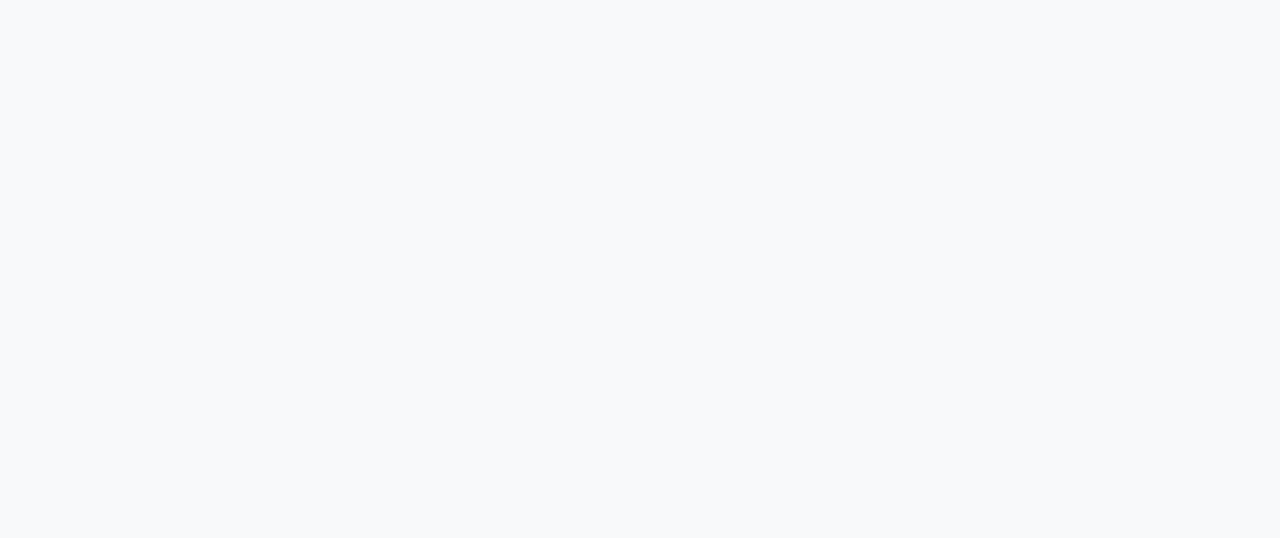
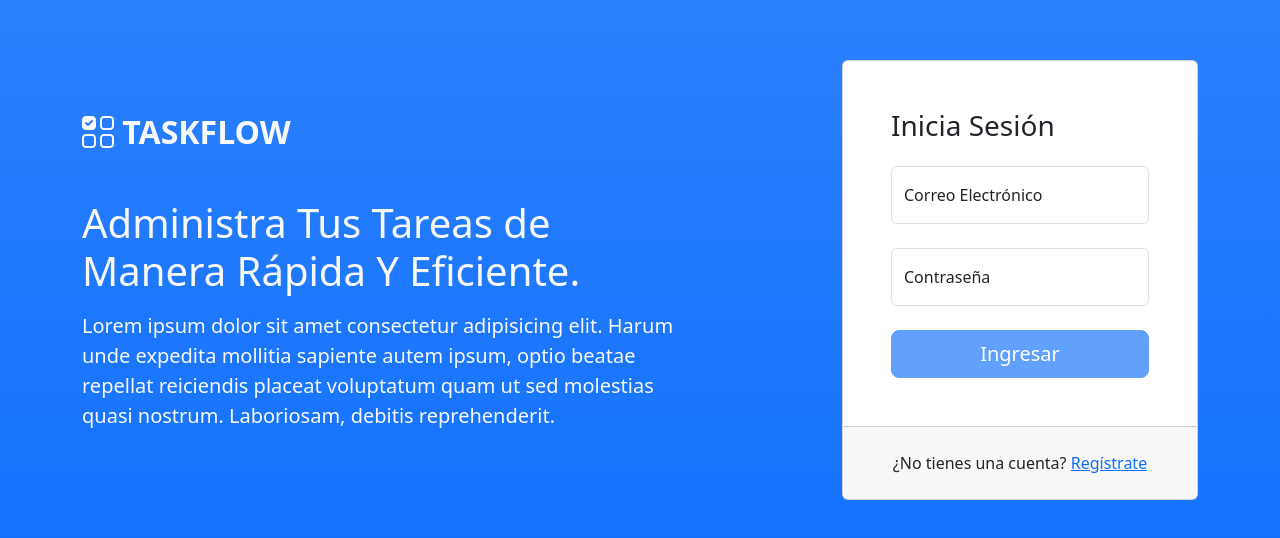
Before and after one commit to UnUsuarioMas67/todo-app-angular, an Angular app: page /login/sign-in in a window 1280 px wide. Before the commit this address led to /. Shown: the part 120-658 px from the top of the page. Built offline with nearby package versions, Linux system fonts and the light colour scheme.

Commit message:
Improve routing for LoginComponent

```diff
--- a/src/app/components/login-form/login-form.component.html
+++ b/src/app/components/login-form/login-form.component.html
@@ -31,7 +31,9 @@
   <div class="card-footer">
     <p class="text-center my-3">
       ¿No tienes una cuenta?
-      <a href="#" class="link-underline-primary" (click)="registerLinkClicked.emit()">Regístrate</a>
+      <a href="#" class="link-underline-primary" routerLink="/login/sign-up" (click)="registerLinkClicked.emit()">
+        Regístrate
+      </a>
     </p>
   </div>
 </div>
--- a/src/app/components/login-form/login-form.component.ts
+++ b/src/app/components/login-form/login-form.component.ts
@@ -2,10 +2,11 @@ import { Component, inject, output } from '@angular/core';
 import { FormsModule } from '@angular/forms';
 import { User } from '../../model/todo-data.type';
 import { TodoDataService } from '../../services/todo-data.service';
+import { RouterLink } from '@angular/router';
 
 @Component({
   selector: 'app-login-form',
-  imports: [FormsModule],
+  imports: [FormsModule, RouterLink],
   templateUrl: './login-form.component.html',
   styleUrl: './login-form.component.scss',
 })
--- a/src/app/components/register-form/register-form.component.html
+++ b/src/app/components/register-form/register-form.component.html
@@ -37,7 +37,9 @@
   <div class="card-footer">
     <p class="text-center my-3">
       ¿Ya estás registrado?
-      <a href="#" class="link-underline-primary" (click)="loginLinkClicked.emit()">Inicia Sesión</a>
+      <a href="#" class="link-underline-primary" routerLink="/login/sign-in" (click)="loginLinkClicked.emit()">
+        Inicia Sesión
+      </a>
     </p>
   </div>
 </div>
--- a/src/app/components/register-form/register-form.component.ts
+++ b/src/app/components/register-form/register-form.component.ts
@@ -1,10 +1,11 @@
 import { Component, inject, output, signal } from '@angular/core';
 import { FormsModule } from '@angular/forms';
 import { TodoDataService } from '../../services/todo-data.service';
+import { RouterLink } from '@angular/router';
 
 @Component({
   selector: 'app-register-form',
-  imports: [FormsModule],
+  imports: [FormsModule, RouterLink],
   templateUrl: './register-form.component.html',
   styleUrl: './register-form.component.scss',
 })
--- a/src/app/pages/login/login.component.html
+++ b/src/app/pages/login/login.component.html
@@ -16,13 +16,7 @@
         </div>
       </div>
       <div class="col-12 col-lg-6 col-xl-4">
-        @if (!isRegistering()) {
-        <app-login-form (registerLinkClicked)="isRegistering.set(true)" (formSubmitted)="OnLogin()"></app-login-form>
-        }
-        @else {
-        <app-register-form (loginLinkClicked)="isRegistering.set(false)"
-          (formSubmitted)="OnRegister()"></app-register-form>
-        }
+        <router-outlet />
       </div>
     </div>
   </div>
--- a/src/app/pages/login/login.component.ts
+++ b/src/app/pages/login/login.component.ts
@@ -1,26 +1,14 @@
 import { Component, inject, signal } from '@angular/core';
-import { LoginFormComponent } from '../../components/login-form/login-form.component';
-import { RegisterFormComponent } from '../../components/register-form/register-form.component';
-import { Router } from '@angular/router';
+import { Router, RouterOutlet } from '@angular/router';
 import { TodoDataService } from '../../services/todo-data.service';
-import { User } from '../../model/todo-data.type';
 
 @Component({
   selector: 'app-login',
-  imports: [LoginFormComponent, RegisterFormComponent],
+  imports: [RouterOutlet],
   templateUrl: './login.component.html',
   styleUrl: './login.component.scss',
 })
 export class LoginComponent {
   router = inject(Router);
   tds = inject(TodoDataService);
-  isRegistering = signal(false);
-
-  OnLogin() {
-    this.router.navigateByUrl('/todo');
-  }
-
-  OnRegister() {
-    this.isRegistering.set(false);
-  }
 }
```
Also changed, not shown: src/app/app.routes.ts (+21 -0 lines).
